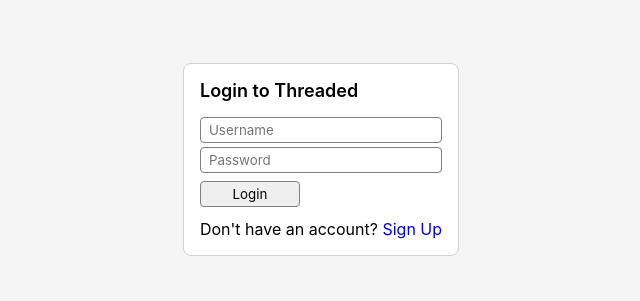
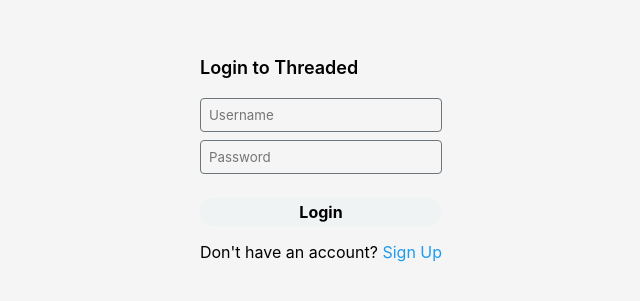
Before and after one commit to d33kshant/threaded, a React (Create React App) app in the folder client/: page /login in a window 1280 px wide. Shown: the part 241-542 px from the top of the page, without its empty margins (319-959 px from the left). Built offline with nearby package versions, Linux system fonts and the light colour scheme.

Commit message:
Update style and add message box

```diff
--- a/client/src/pages/LoginPage.tsx
+++ b/client/src/pages/LoginPage.tsx
@@ -1,11 +1,14 @@
 import { useState } from "react"
+import { Link } from "react-router-dom"
 import styled from "styled-components"
 import { useAuthContext } from "../contexts/AuthContext"
 import LoginFormState from "../types/LoginFormState"
+import Message, { MessageType } from "../types/Message"
 
 const LoginPage: React.FC = () => {
 
 	const [ formState, setFormState ] = useState<LoginFormState>({ username: "", password: "" })
+	const [message, setMessage] = useState<Message | null>(null)
 	const { login } = useAuthContext()
 
 	const onFormSubmit = async (event: React.FormEvent<HTMLFormElement>) => {
@@ -18,10 +21,13 @@
 			body: JSON.stringify(formState),
 		}).then(res=>res.json()).then(res=>{
 			if (res.error) {
-				return alert('Failed to login.')
+				return setMessage({ type: MessageType.Error, body: res.error })
 			}
-			login(res)
-			localStorage.setItem('jwt-token', res.token)
+			setTimeout(()=>{
+				login(res)
+				localStorage.setItem('jwt-token', res.token)
+			}, 1000)
+			setMessage({ type: MessageType.Success, body: "Login was successfull, taking you to homepage." })
 		})
 	}
 
@@ -43,8 +49,15 @@
 				<LoginInput value={formState.username} onChange={onFormStateChange} autoComplete="off" name="username" type="text" placeholder="Username" />
 				<LoginInput value={formState.password} onChange={onFormStateChange} name="password" type="password" placeholder="Password" />
 				<LoginButton type="submit">Login</LoginButton>
-				<span>Don't have an account? <a href="/signup">Sign Up</a></span>
+				<span>Don't have an account? <Link to="/signup">Sign Up</Link></span>
 			</LoginForm>
+			{ message &&
+			<MessageBox id={message.type === MessageType.Error ? "error" : "success"}>
+				<MessageText>{message.body}</MessageText>
+				<CloseMessage onClick={()=>setMessage(null)}>
+					<svg viewBox="0 0 24 24" width="16" height="16" stroke="currentColor" strokeWidth="1" fill="none" strokeLinecap="round" strokeLinejoin="round"><line x1="18" y1="6" x2="6" y2="18"></line><line x1="6" y1="6" x2="18" y2="18"></line></svg>
+				</CloseMessage>
+			</MessageBox>}
 		</Container>
 	)
 }
@@ -67,20 +80,21 @@
 	width: max-content;
 	display: flex;
 	flex-direction: column;
-	background: white;
-	gap: 4px;
+	/* background: white; */
+	gap: 8px;
 	padding: 16px;
 	box-sizing: border-box;
-	border: 1px solid lightgray;
+	/* border: 1px solid lightgray; */
 	border-radius: 8px;
 
 	a {
 		text-decoration: none;
+		color: #1d9bf0;
 	}
 
-	a:hover {
+	/* a:hover {
 		text-decoration: underline;
-	}
+	} */
 `
 
 const LoginFormTitle = styled.span`
@@ -91,24 +105,53 @@
 `
 
 const LoginInput = styled.input`
-	padding: 4px 8px;
-	border: 1px solid gray;
+	padding: 8px;
+	border: 1px solid #6e767d;
 	border-radius: 4px;
 	font-family: inherit;
+	background: none;
+
+	:focus-visible {
+		outline: 1px solid #1d9bf0;
+		border-color: #1d9bf0;
+	}
 `
 
 const LoginButton = styled.button`
-	width: 100%;
-	max-width: 100px;
-	border: 1px solid gray;
-	border-radius: 4px;
+	margin-top: 16px;
+	padding: 4px 8px;
+	background: #eff3f4;
+	border: none;
+	border-radius: 64px;
+	color: black;
 	font-family: inherit;
-	padding: 4px 16px;
-	margin-top: 4px;
+	font-weight: bold;
+	font-size: 16px;
+	/* text-transform: uppercase; */
+	cursor: pointer;
 	margin-bottom: 8px;
+`
+
+const MessageBox = styled.div`
+	display: flex;
+	border: 1px solid;
+	padding: 4px 8px;
+	box-sizing: border-box;
+	align-items: center;
+	gap: 8px;
+	background: ${prop=>prop.id==="error" ? "#be193232" : "#00ba7c33"};
+	color: ${prop=>prop.id==="error" ? "#be1932" : "#00ba7c"};
+	border-color: ${prop=>prop.id==="error" ? "#be1932" : "#00ba7c"};
+`
+
+const MessageText = styled.p`
+	margin: 0;
+`
+
+const CloseMessage = styled.button`
+	padding: 0;
+	border: none;
+	background: none;
+	color: inherit;
 	cursor: pointer;
-
-	:hover {
-		background: lightgray;
-	}
 `
```
